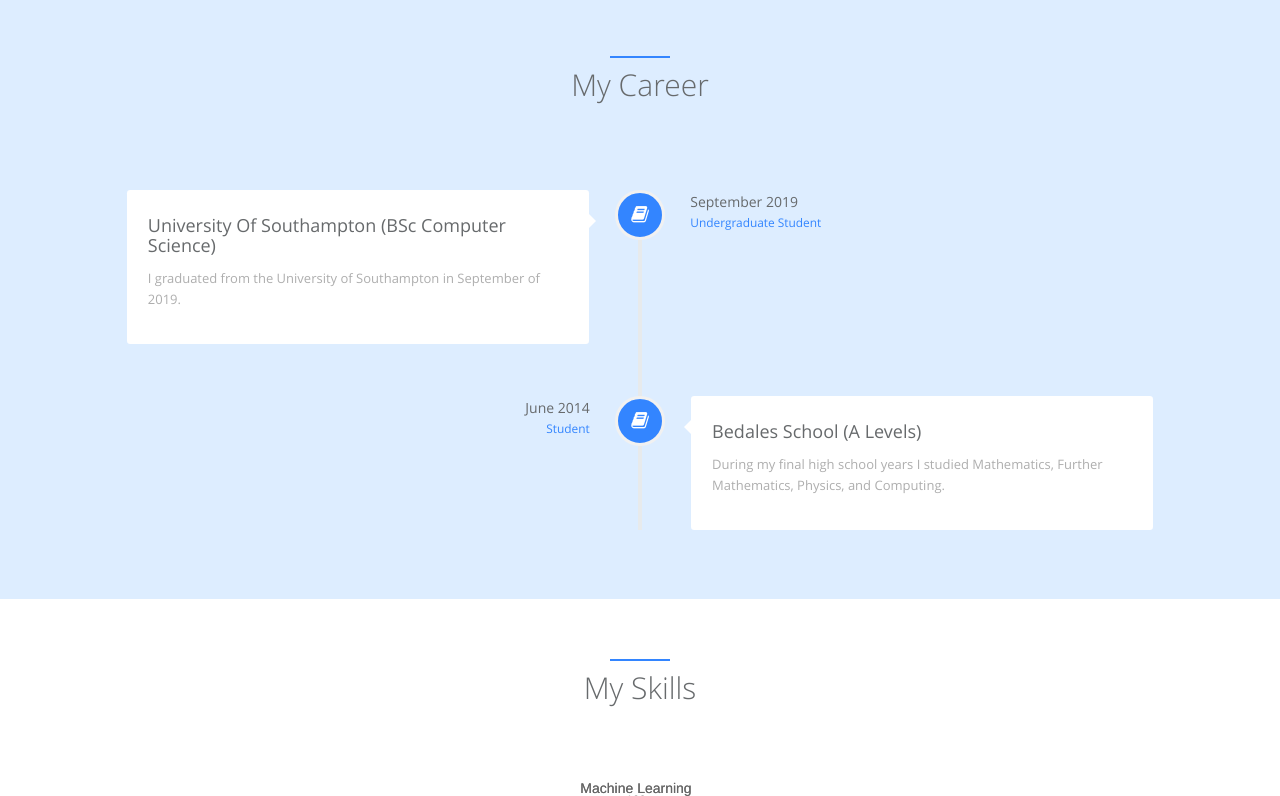
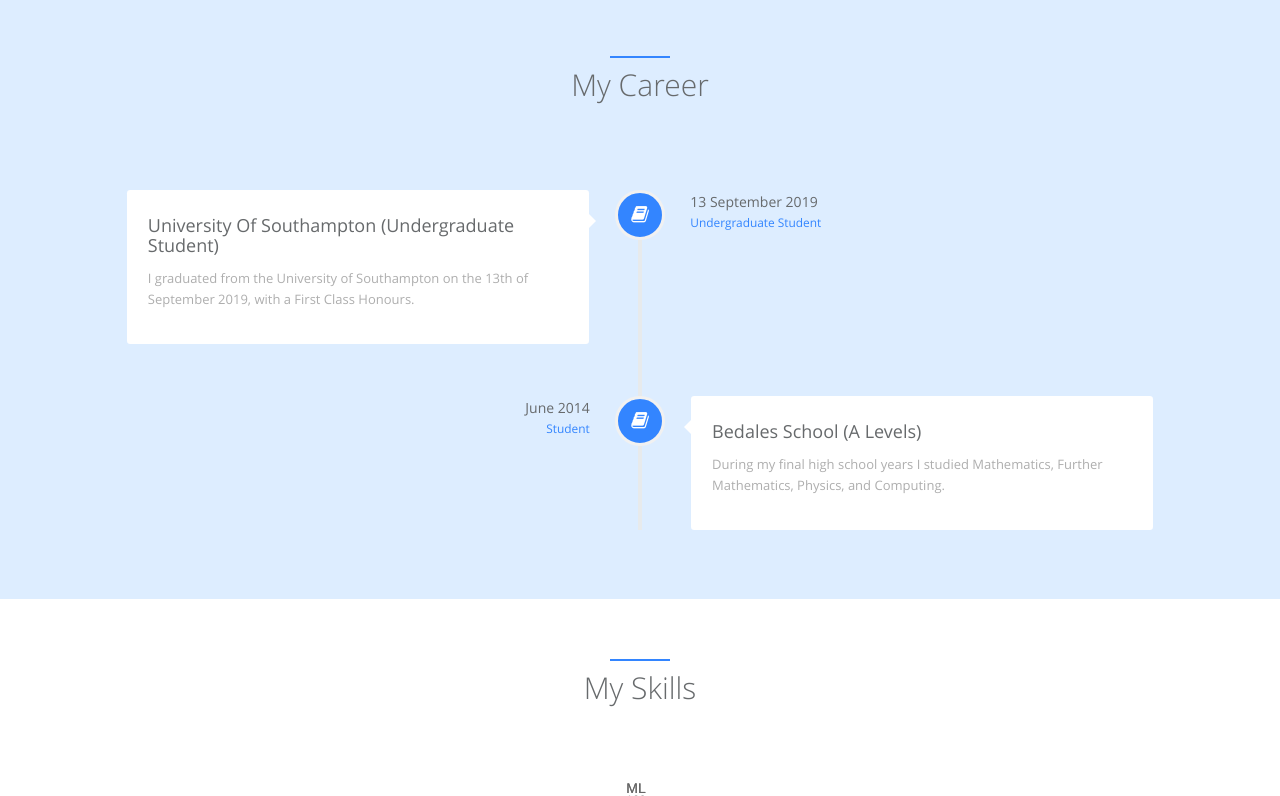
Before and after one commit to Kney-Delach/Kney-Delach.github.io, a Jekyll site: the page built from index.html, in a window 1280 px wide and 900 px high, cut to the strip 104-900 px from the top of the window. Built offline with Jekyll 4.4.1, drawn with Linux system fonts in a browser that asks for light colours.

Commit message:
Updated Undergraduate Result

```diff
--- a/_config.yml
+++ b/_config.yml
@@ -3,7 +3,7 @@
 
 # Website settings
 title: Ori Lazar
-description: Ori's blog,using Jekyll and github pages.
+description: Ori Lazar's blog.
 keywords: Ori,Lazar,blog,Jekyll,github,gh-pages
 baseurl:  #/homepage # if you have suburl as homepage like '/homepage', please change it to '/homepage' and your repo's name should be 'homepage'
 url: https://kney-delach.github.io/  # url should be 'http://<github_username>.github.io/homepage' as before
@@ -18,8 +18,8 @@
   avatar: /static/assets/img/landing/camb-monkey.jpg  # upload your avatar at directory and edit it.
   github_username: Kney-Delach  # Leave blank if you don't have now
   linkedin_id: #jarrekk # Leave blank if you don't have now
-  facebook_username: #jiakunnj  # Leave blank if you don't have now
-  twitter_username: #jiakun614  # Leave blank if you don't have now
+  facebook_username: #  # Leave blank if you don't have now
+  twitter_username: # Leave blank if you don't have now
   email: orilazar.cs@gmail.com  # Leave blank if you don't have now
   cv: #http://cv.jarrekk.com  # An online CV can be printed as PDF, leave blank if you don't have now
   # skill icons are on avatar's left and right side. Reference urls are http://fontawesome.io/ and http://fizzed.com/oss/font-mfizz
--- a/_data/index/careers.yml
+++ b/_data/index/careers.yml
@@ -15,13 +15,13 @@
 #  icon: fa-plus-square
 
 - name:
-    detail: University Of Southampton (BSc Computer Science)
+    detail: University Of Southampton (Undergraduate Student)
     i18n: uos
   desc:
-    detail: I graduated from the University of Southampton in September of 2019.
+    detail: I graduated from the University of Southampton on the 13th of September 2019, with a First Class Honours.
     i18n: uos_desc
   date:
-    detail: September 2019
+    detail: 13 September 2019
     i18n: uos_date
   job:
     detail: Undergraduate Student
--- a/_data/index/skills.yml
+++ b/_data/index/skills.yml
@@ -2,5 +2,5 @@
 
 label: Ability
 id : cs
-aspects: Machine Learning, Visual Studio, Metal, OpenGL, GLSL, C++, Python, Haskell, Unity, Unreal Engine
+aspects: ML, VS, Metal, OpenGL, GLSL, C++, Python, Haskell, Unity, Unreal Engine
 percentage: 65, 90, 25, 70, 70, 75, 70, 40, 85, 55
```
